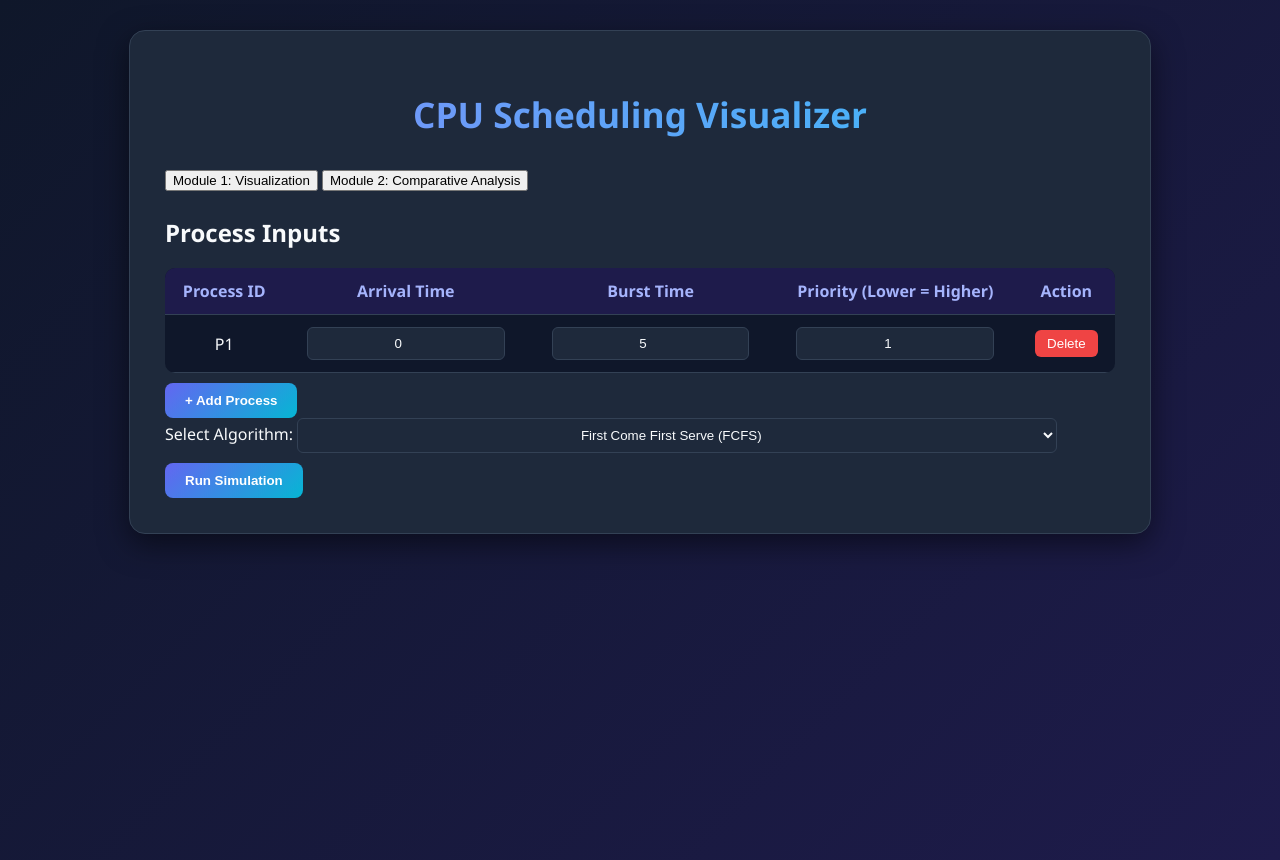
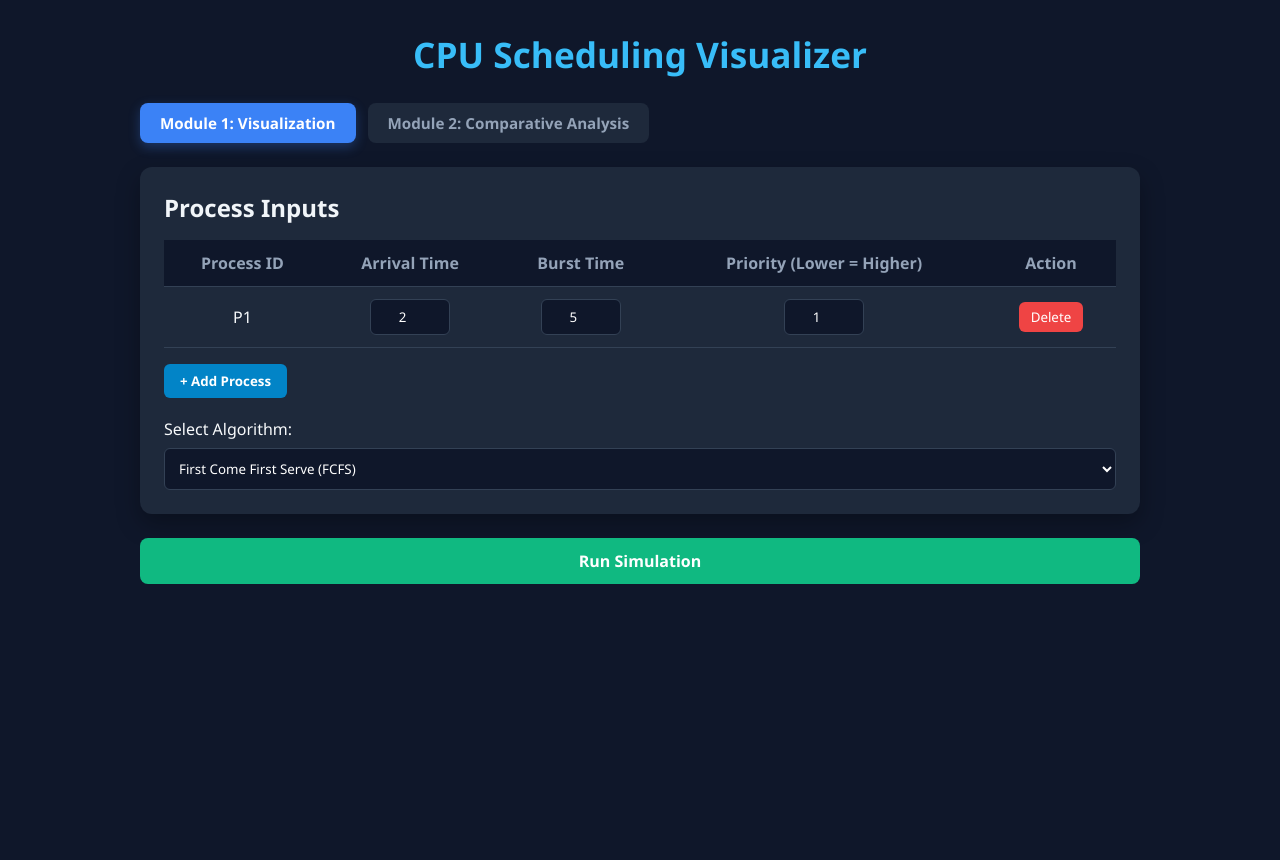
Before and after one commit to RazinHossainSagor/cpu-scheduler, a Flask app: page / in a window 1280 px wide. After the commit the page ends 584 px from the top, so only its background shows below. Run offline with Flask 3, Linux system fonts and the light colour scheme.

Commit message:
Update complete index.html and style.css for tabs

```diff
--- a/static/css/style.css
+++ b/static/css/style.css
@@ -1,134 +1,115 @@
-:root {
-    --bg-color: #0f172a;
-    --card-bg: #1e293b;
-    --text-main: #f8fafc;
-    --text-muted: #94a3b8;
-    --primary: #6366f1;
-    --primary-hover: #4f46e5;
-    --accent: #06b6d4;
-    --danger: #ef4444;
-    --danger-hover: #dc2626;
-    --border-color: #334155;
+* {
+    box-sizing: border-box;
+    margin: 0;
+    padding: 0;
+    font-family: 'Segoe UI', Tahoma, Geneva, Verdana, sans-serif;
 }
 
 body {
-    font-family: 'Segoe UI', Tahoma, Geneva, Verdana, sans-serif;
-    background: linear-gradient(135deg, #0f172a 0%, #1e1b4b 100%);
-    color: var(--text-main);
-    margin: 0;
-    padding: 30px 15px;
-    min-height: 100vh;
+    background-color: #0f172a;
+    color: #f8fafc;
+    padding: 30px;
+    display: flex;
+    justify-content: center;
 }
 
 .container {
-    max-width: 950px;
-    margin: 0 auto;
-    background-color: var(--card-bg);
-    padding: 35px;
-    border-radius: 16px;
-    box-shadow: 0 10px 30px rgba(0, 0, 0, 0.5);
-    border: 1px solid var(--border-color);
+    width: 100%;
+    max-width: 1000px;
 }
 
 h1 {
     text-align: center;
-    background: linear-gradient(to right, #818cf8, #38bdf8);
-    -webkit-background-clip: text;
-    -webkit-text-fill-color: transparent;
+    color: #38bdf8;
+    margin-bottom: 25px;
     font-size: 2.2rem;
-    margin-bottom: 30px;
-    font-weight: 700;
 }
 
-h2, h3 {
-    color: var(--text-main);
-    margin-top: 25px;
+/* Tab Navigation Buttons */
+.tab-container {
+    display: flex;
+    gap: 12px;
+    margin-bottom: 24px;
 }
 
-/* Mode Switch Buttons */
-.mode-switch {
-    display: flex;
-    gap: 15px;
-    margin-bottom: 30px;
-}
-
-.mode-switch button {
-    flex: 1;
-    padding: 12px;
-    background: transparent;
-    color: var(--text-muted);
-    border: 2px solid var(--border-color);
-    border-radius: 10px;
+.tab-btn {
+    padding: 10px 20px;
+    border: none;
+    border-radius: 8px;
+    background: #1e293b;
+    color: #94a3b8;
     font-weight: 600;
+    font-size: 0.95rem;
     cursor: pointer;
     transition: all 0.3s ease;
 }
 
-.mode-switch button.active, .mode-switch button:hover {
-    background: var(--primary);
-    color: #fff;
-    border-color: var(--primary);
-    box-shadow: 0 4px 15px rgba(99, 102, 241, 0.4);
+.tab-btn:hover {
+    background: #334155;
+    color: #ffffff;
 }
 
-/* Tables */
+.tab-btn.active {
+    background: #3b82f6;
+    color: #ffffff;
+    box-shadow: 0 4px 12px rgba(59, 130, 246, 0.3);
+}
+
+/* Card Section */
+.card {
+    background-color: #1e293b;
+    padding: 24px;
+    border-radius: 12px;
+    margin-bottom: 24px;
+    box-shadow: 0 10px 25px rgba(0, 0, 0, 0.3);
+}
+
+h2, h3 {
+    color: #f1f5f9;
+    margin-bottom: 16px;
+}
+
+/* Input Table */
 table {
     width: 100%;
     border-collapse: collapse;
-    margin-top: 15px;
-    background: #0f172a;
-    border-radius: 10px;
-    overflow: hidden;
+    margin-bottom: 16px;
 }
 
 th, td {
-    padding: 12px 15px;
+    padding: 12px;
     text-align: center;
-    border-bottom: 1px solid var(--border-color);
-    color: var(--text-main);
+    border-bottom: 1px solid #334155;
 }
 
 th {
-    background-color: #1e1b4b;
-    color: #a5b4fc;
-    font-weight: 600;
+    background-color: #0f172a;
+    color: #94a3b8;
 }
 
-input[type="number"], select {
-    background: #1e293b;
-    border: 1px solid var(--border-color);
-    color: var(--text-main);
-    padding: 8px 12px;
+input[type="number"] {
+    width: 80px;
+    padding: 8px;
+    background-color: #0f172a;
+    border: 1px solid #334155;
+    color: #fff;
     border-radius: 6px;
-    width: 80%;
     text-align: center;
-    outline: none;
-}
-
-input[type="number"]:focus, select:focus {
-    border-color: var(--primary);
 }
 
 /* Buttons */
-.run-btn, .add-btn {
-    background: linear-gradient(135deg, var(--primary) 0%, var(--accent) 100%);
+button.add-btn {
+    background-color: #0284c7;
     color: white;
     border: none;
-    padding: 10px 20px;
-    border-radius: 8px;
-    font-weight: 600;
+    padding: 8px 16px;
+    border-radius: 6px;
     cursor: pointer;
-    transition: transform 0.2s, box-shadow 0.2s;
-    margin-top: 10px;
+    font-weight: bold;
 }
 
-.run-btn:hover, .add-btn:hover {
-    transform: translateY(-2px);
-    box-shadow: 0 5px 15px rgba(6, 182, 212, 0.4);
-}
-
-.remove-btn {
-    background-color: var(--danger);
+button.remove-btn {
+    background-color: #ef4444;
     color: white;
     border: none;
     padding: 6px 12px;
@@ -136,42 +117,58 @@ input[type="number"]:focus, select:focus {
     cursor: pointer;
 }
 
-.remove-btn:hover {
-    background-color: var(--danger-hover);
+button.run-btn {
+    background-color: #10b981;
+    color: white;
+    border: none;
+    padding: 12px 24px;
+    border-radius: 8px;
+    cursor: pointer;
+    font-size: 1rem;
+    font-weight: bold;
+    width: 100%;
+    margin-bottom: 24px;
 }
 
-/* Checkbox group */
-.checkbox-group {
-    display: flex;
-    flex-wrap: wrap;
-    gap: 15px;
-    margin-top: 15px;
-    background: #0f172a;
-    padding: 15px;
-    border-radius: 10px;
-    border: 1px solid var(--border-color);
+/* Select Box & Checkboxes */
+.algo-select-box {
+    margin-top: 20px;
+}
+
+select {
+    width: 100%;
+    padding: 10px;
+    background-color: #0f172a;
+    border: 1px solid #334155;
+    color: #fff;
+    border-radius: 6px;
+    margin-top: 8px;
 }
 
 .checkbox-group label {
-    color: var(--text-main);
-    cursor: pointer;
+    display: inline-block;
+    margin-right: 15px;
+    margin-bottom: 10px;
 }
 
 /* Gantt Chart */
 .gantt-chart {
     display: flex;
-    margin-top: 20px;
-    overflow-x: auto;
-    padding: 10px 0;
+    flex-wrap: wrap;
+    gap: 8px;
+    margin-bottom: 24px;
 }
 
 .gantt-block {
-    background: linear-gradient(135deg, #4f46e5 0%, #06b6d4 100%);
+    background-color: #3b82f6;
     color: white;
-    padding: 15px 10px;
-    text-align: center;
-    min-width: 50px;
-    border-right: 2px solid var(--card-bg);
+    padding: 12px 16px;
     border-radius: 6px;
     font-weight: bold;
+    text-align: center;
 }
+
+.metrics p {
+    margin-top: 8px;
+    font-size: 1.05rem;
+}
--- a/templates/index.html
+++ b/templates/index.html
@@ -10,10 +10,10 @@
     <div class="container">
         <h1>CPU Scheduling Visualizer</h1>
 
-        <!-- Module Toggle Buttons -->
-        <div class="nav-buttons">
-            <button id="btnModule1" class="active" onclick="switchModule(1)">Module 1: Visualization</button>
-            <button id="btnModule2" onclick="switchModule(2)">Module 2: Comparative Analysis</button>
+        <!-- Tab Navigation Buttons -->
+        <div class="tab-container">
+            <button id="btnModule1" class="tab-btn active" onclick="switchModule(1)">Module 1: Visualization</button>
+            <button id="btnModule2" class="tab-btn" onclick="switchModule(2)">Module 2: Comparative Analysis</button>
         </div>
 
         <!-- Input Table Area -->
@@ -32,7 +32,7 @@
                 <tbody>
                     <tr>
                         <td>P1</td>
-                        <td><input type="number" class="arrival" value="0" min="0"></td>
+                        <td><input type="number" class="arrival" value="2" min="0"></td>
                         <td><input type="number" class="burst" value="5" min="1"></td>
                         <td><input type="number" class="priority" value="1" min="0"></td>
                         <td><button class="remove-btn" onclick="removeRow(this)">Delete</button></td>
```
